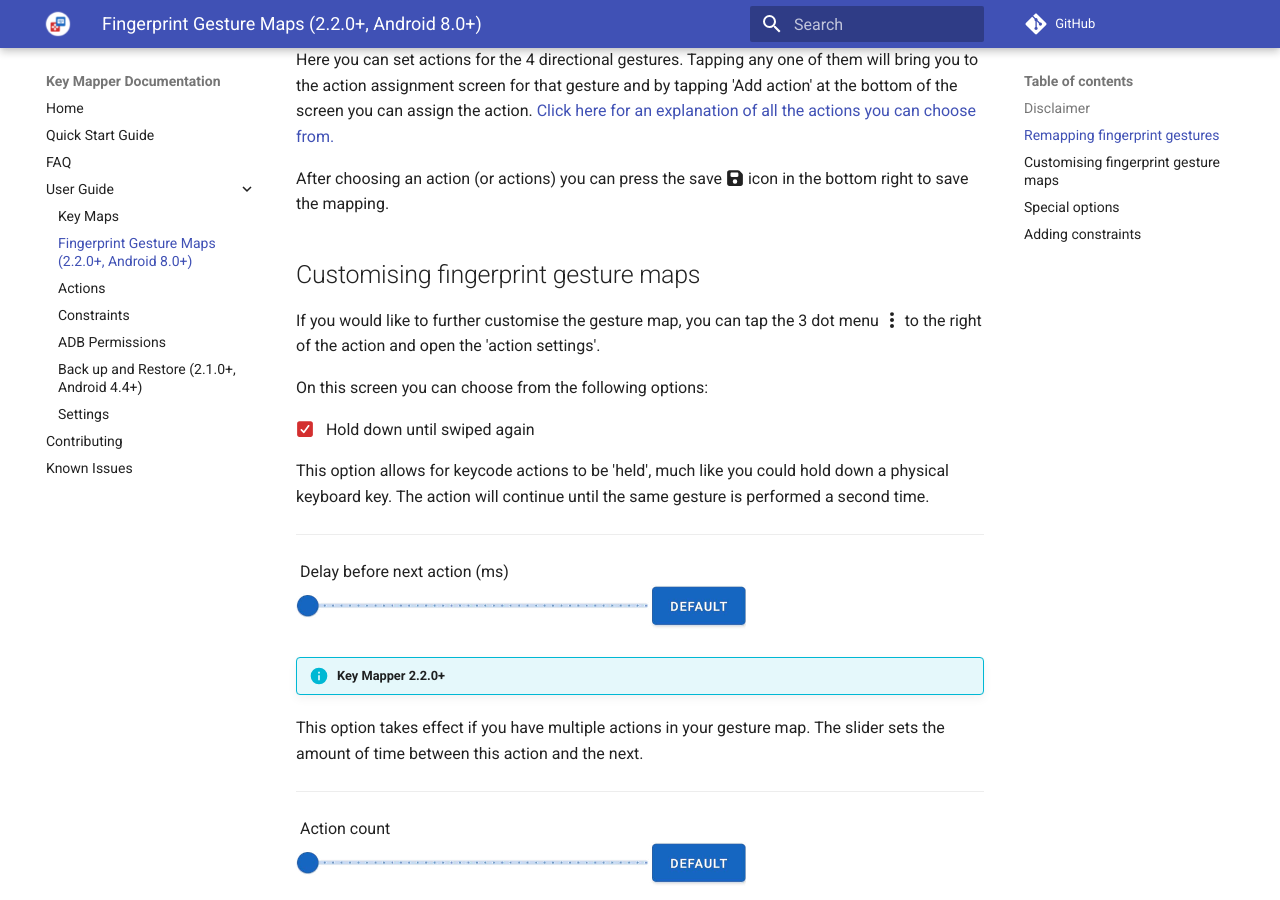
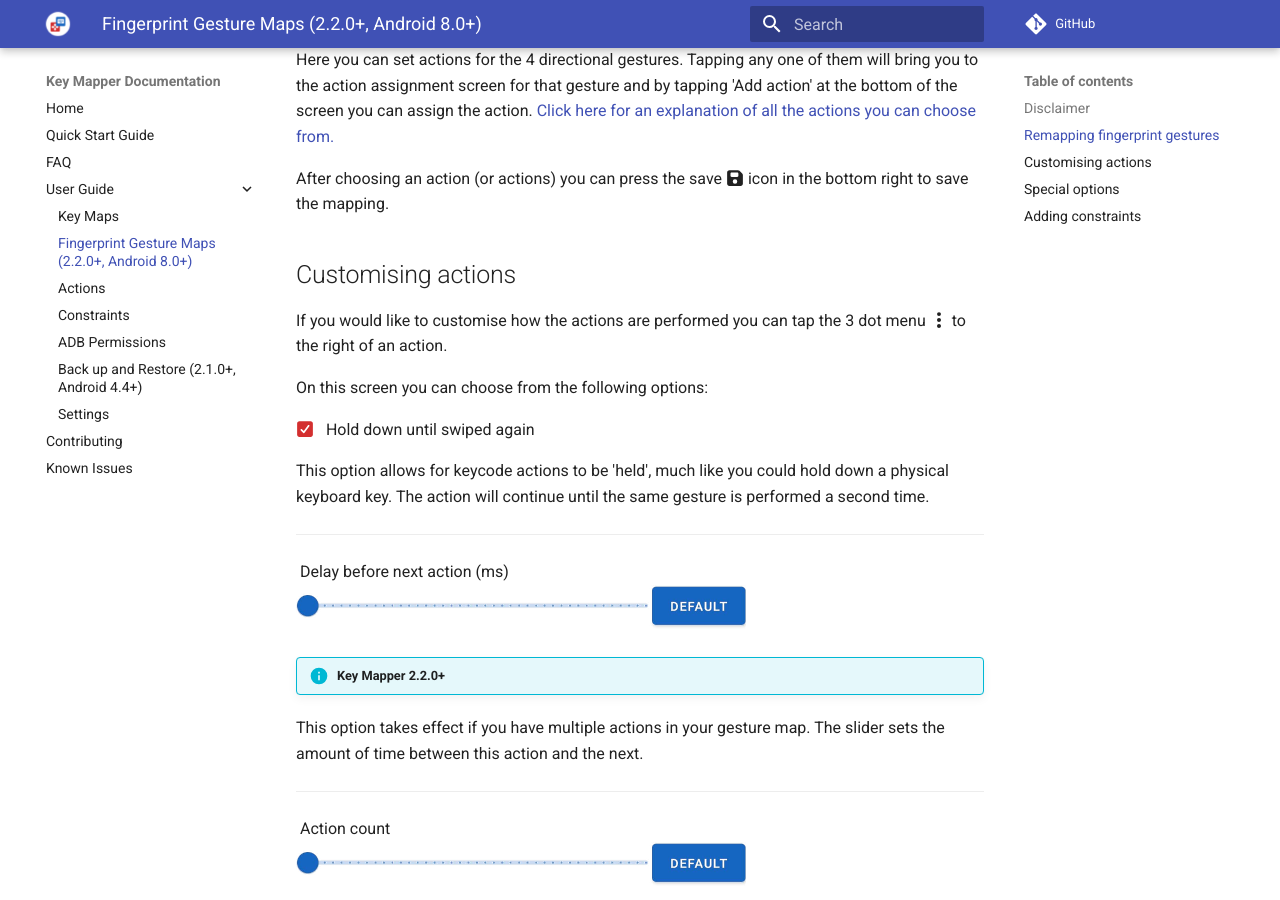
Before and after one commit to keymapperorg/KeyMapper, an MkDocs documentation site: the page built from docs/user-guide/fingerprint-gestures.md, in a window 1280 px wide and 900 px high, scrolled down 1184 px. Built offline with MkDocs 1.6.1 and Material for MkDocs 9.7.7, drawn with Linux system fonts in a browser that asks for light colours; comment, search, counter and statistics services are not loaded.

Commit message:
website: update fingerprint-gestures.md

```diff
--- a/docs/user-guide/fingerprint-gestures.md
+++ b/docs/user-guide/fingerprint-gestures.md
@@ -26,9 +26,9 @@
 
 After choosing an action (or actions) you can press the save :fontawesome-solid-save: icon in the bottom right to save the mapping.
 
-## Customising fingerprint gesture maps
+## Customising actions
 
-If you would like to further customise the gesture map, you can tap the 3 dot menu :fontawesome-solid-ellipsis-v: to the right of the action and open the 'action settings'.
+If you would like to customise how the actions are performed you can tap the 3 dot menu :fontawesome-solid-ellipsis-v: to the right of an action.
 
 On this screen you can choose from the following options:
 
```
